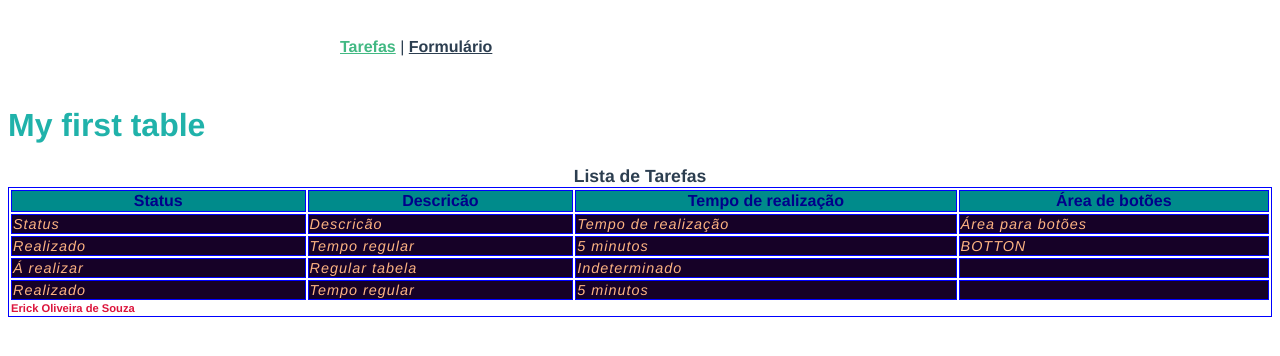
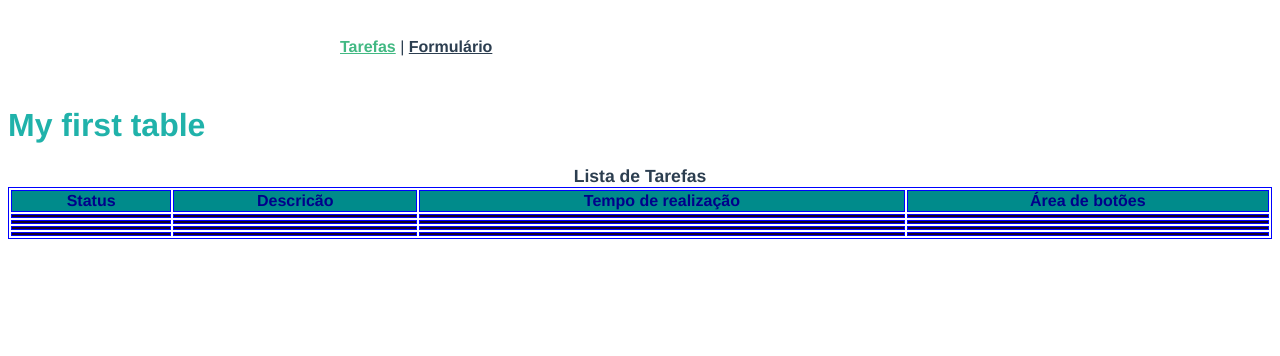
Before and after one commit to erickolk/Projeto_todolist, a Vue app: page /tarefas in a window 1280 px wide. Shown: the top 356 px of the page. Built offline with nearby package versions, Linux system fonts and the light colour scheme.

Commit message:
botão remover, botão atualizar funcionando

```diff
--- a/src/testes/array.js
+++ b/src/testes/array.js
@@ -22,3 +22,7 @@ tarefas[index].descricao = "meu quintal"
 //console.log(tarefaSelecionada)
 console.log(tarefas)
 console.log(tarefaSelecionada)
+
+for (tarefa of tarefas) {
+
+}
--- a/src/views/Tarefas.vue
+++ b/src/views/Tarefas.vue
@@ -9,34 +9,29 @@
         <th>Tempo de realização</th>
         <th>Área de botões</th>
       </thead>
-
-    <tfoot>Erick Oliveira de Souza
-
-    </tfoot>
-
-    <tbody>
+    <tbody id="tbody">
       <tr>
-        <td>Status</td>
-        <td>Descricão</td>
-        <td>Tempo de realização</td>
-        <td>Área para botões</td>
+        <td></td>
+        <td></td>
+        <td></td>
+        <td></td>
       </tr>
       <tr>
-        <td>Realizado</td>
-        <td>Tempo regular</td>
-        <td>5 minutos</td>
-        <td>BOTTON</td>
+        <td></td>
+        <td></td>
+        <td></td>
+        <td></td>
       </tr>
       <tr>
-        <td>Á realizar</td>
-        <td>Regular tabela</td>
-        <td>Indeterminado</td>
+        <td></td>
+        <td></td>
+        <td></td>
         <td></td>
       </tr>
             <tr>
-        <td>Realizado</td>
-        <td>Tempo regular</td>
-        <td>5 minutos</td>
+        <td></td>
+        <td></td>
+        <td></td>
         <td></td>
       </tr>
     </tbody>
--- a/src/views/TarefasFormulario.vue
+++ b/src/views/TarefasFormulario.vue
@@ -1,51 +1,133 @@
 <template>
+
   <div id="largura">
-
-        {{nome}} <br/>
-        {{descricao}}
-
+    {{indexTarefaSelecionada}}
+    <div class="campo-texto">
+      <label>Nome: </label>
+      <input type="text" name="f_nome" id="nome" v-model="nome" />
+    </div>
 
     <div class="campo-texto">
+      <label>Descrição: </label>
+      <input
+        type="text"
+        name="f_descricao"
+        id="descricao"
+        v-model="descricao"
+      />
+    </div>
 
-                <label>Nome: </label>
-                <input type="text" name="f_nome"  v-model:value="conteudo"/>
-
-            </div>
     <div class="campo-texto">
-
-                <label>Descrição: </label>
-                <input type="text" name="f_descricao" value="conteúdo"/>
-
+      <label>Tempo: </label>
+      <input type="text" name="f_tempo" id="tempo" v-model="tempo" />
     </div>
     <div id="botao">
-                <button v-on:click="adicionar()">Salvar</button>
-                <p>Foram salvas {{contador}} tarefas </p>
+      <button @click="enviar()" v-if="indexTarefaSelecionada == null">Salvar</button>
     </div>
+    <div>
+      <button @click = "atualizar(tarefa)" v-if="indexTarefaSelecionada != null">Atualizar</button>
+    </div>
+    <table border="1" width="100%" length="100%" bordercolor="blue">
+      <caption>
+        Lista de Tarefas
+      </caption>
+      <thead>
+        <th>Status</th>
+        <th>Nome</th>
+        <th>Descricão</th>
+        <th>Tempo de realização</th>
+        <th>Área de botões</th>
+      </thead>
 
+      <tbody id="tbody">
+        <tr v-for="tarefa in tarefas" @click="editar(tarefa)">
+          <td>{{ tarefa.status }}</td>
+          <td>{{ tarefa.nome }}</td>
+          <td>{{ tarefa.descricao }}</td>
+          <td>{{ tarefa.tempo }}</td>
+          <td>
+            <button @click="concluir(tarefa)">Concluir</button>
+            <button @click="remover(tarefa)" :disabled="indexTarefaSelecionada != null">Remover</button>
+          </td>
+        </tr>
+      </tbody>
+    </table>
   </div>
 </template>
-
 <script>
-    var lista_nome = [];
 export default {
-        name: 'TarefasFormulario',
+  name: "TarefasFormulario",
   data() {
     return {
-                nome: '',
-                descricao: '',
-                conteudo: 'aleatório',
-                contador: 0
-
+      nome: "",
+      descricao: "",
+      tempo: "",
+      conteudo: "aleatório",
+      contador: 0,
+      tarefas: [],
+      indexTarefaSelecionada: null,
+    };
+  },
+  methods: {
+    enviar() {
+      if (this.nome < 1) {
+        alert("Por favor, preencha os campos corretamente");
+        this.nome = "";
+        this.descricao = "";
+        this.tempo = "";
+      }
+      if (this.descricao < 1) {
+        alert("Por favor, preencha os campos corretamente");
+        this.nome = "";
+        this.descricao = "";
+        this.tempo = "";
+      } else {
+        this.tarefas.push({
+          nome: this.nome,
+          descricao: this.descricao,
+          tempo: this.tempo,
+          status: "aguardando",
+        });
+        this.nome = "";
+        this.descricao = "";
+        this.tempo = "";
       }
     },
-        methods: {
-            adicionar() {
-                this.contador += 1;
+    remover(tarefa) {
+      const index = this.tarefas.indexOf(tarefa);
+      this.tarefas.splice(index, 1);
+      //this.indexTarefaSelecionada = null;
+    },
+    editar(tarefa) {
+      this.indexTarefaSelecionada = this.tarefas.indexOf(tarefa);
+      this.nome = "";
+      this.descricao = "";
+      this.tempo = "";
+    },
+    atualizar() {
+      const tarefa = this.tarefas[this.indexTarefaSelecionada];
+      this.$set(this.tarefas, this.indexTarefaSelecionada, {
+        nome: this.nome,
+        descricao: this.descricao,
+        tempo: this.tempo,
+        status: tarefa.status
+      })
+      this.nome = "";
+      this.descricao = "";
+      this.tempo = "";
+      this.indexTarefaSelecionada = null;
+    },
+    concluir(tarefa) {
+      this.indexTarefaSelecionada = this.tarefas.indexOf(tarefa);
+      this.status = "Concluída";
     }
+  },
+};
 
-        },
-
-    }
+//1 - Clicar no botão (da linha da tarefa)
+//2 - Chamar o método remover passando a tarefa como parametro
+//3 - Pesquisar no array de tarefas a tarefa que foi passada como parametro
+//4 - Remover a tarefa do array
 </script>
 
 <style>
@@ -54,32 +136,21 @@
   padding: 8px 32px;
   margin-top: 8px;
   margin-left: 100px;
-
-
 }
 
 .campo-texto label {
-
   width: 100px;
   display: inline-block;
   text-align: left;
   margin-bottom: 8px;
 }
 .campo-texto {
-
 }
 #botao {
   display: block;
-
-
 }
 #largura {
   width: 600px;
   margin: 0 auto;
-
-
 }
-
-
-
 </style>
```
Lines whose indentation alone changed are shown as unchanged.
